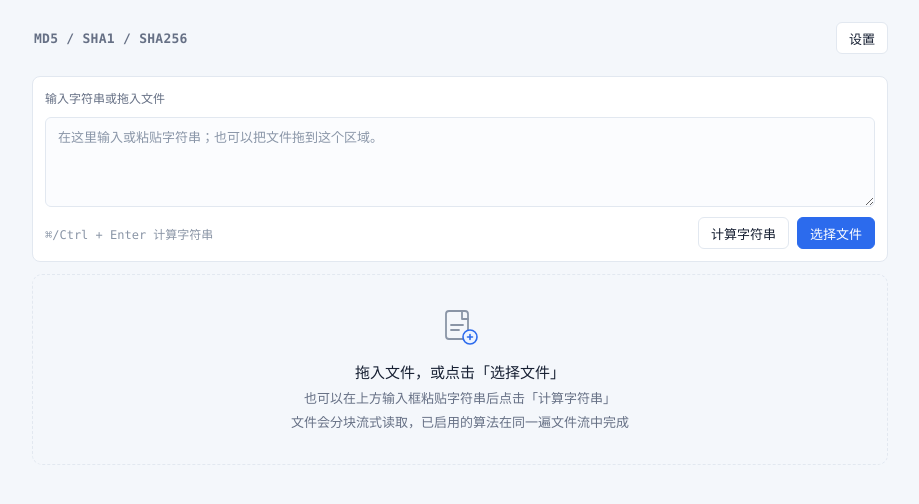
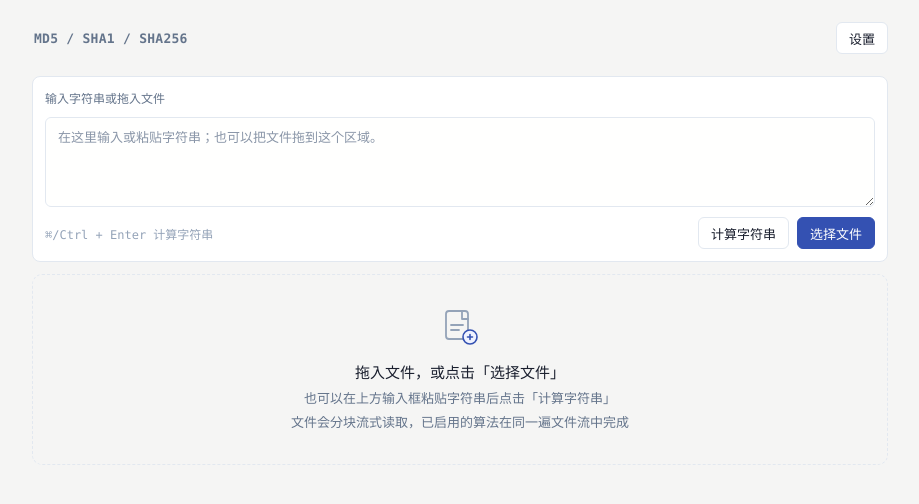
Before and after one commit to cuitz/my-hash-tool, a Vue app: page / in a window 1280 px wide. Shown: the top 504 px of the page, without its empty margins (180-1099 px from the left). Built offline with nearby package versions, Linux system fonts and the light colour scheme.

Commit message:
refactor: switch to indigo color scheme (scheme A) with warm white background

```diff
--- a/src/main.css
+++ b/src/main.css
@@ -1,30 +1,30 @@
 :root {
-  color: #172033;
-  background: #f4f7fb;
+  color: #1a1f2e;
+  background: #f5f5f4;
   font-family:
     "Avenir Next", "PingFang SC", "Hiragino Sans GB", "Microsoft YaHei", system-ui,
     sans-serif;
   font-synthesis: none;
   text-rendering: optimizeLegibility;
-  --bg: #f4f7fb;
+  --bg: #f5f5f4;
   --panel: #ffffff;
   --panel-solid: #ffffff;
-  --panel-soft: #f7f9fc;
-  --text: #172033;
-  --muted: #667085;
-  --subtle: #8a95a6;
+  --panel-soft: #f7f7f6;
+  --text: #1a1f2e;
+  --muted: #64748b;
+  --subtle: #94a3b8;
   --border: #e2e8f0;
-  --strong-border: #c8d5e5;
-  --accent: #2c6bed;
-  --accent-strong: #1f55c7;
-  --accent-soft: #edf4ff;
-  --mint: #12a594;
-  --mint-soft: #e7f8f5;
-  --danger: #c3564b;
-  --danger-soft: #fff1ef;
-  --warning: #c8891c;
-  --shadow: 0 6px 20px rgba(23, 32, 51, 0.06);
-  --shadow-soft: 0 2px 8px rgba(23, 32, 51, 0.04);
+  --strong-border: #cbd5e1;
+  --accent: #3451b2;
+  --accent-strong: #2a3f8f;
+  --accent-soft: #eff2ff;
+  --mint: #0f9b8e;
+  --mint-soft: #e6f7f5;
+  --danger: #c0392b;
+  --danger-soft: #fef2f2;
+  --warning: #b45309;
+  --shadow: 0 6px 20px rgba(26, 31, 46, 0.07);
+  --shadow-soft: 0 2px 8px rgba(26, 31, 46, 0.04);
 }
 
 * { box-sizing: border-box; }
@@ -37,7 +37,7 @@ button, input, textarea { font: inherit; }
 button { cursor: pointer; }
 button:disabled { cursor: not-allowed; opacity: 0.58; }
 button:focus-visible, textarea:focus-visible, input:focus-visible {
-  outline: 2px solid rgba(44, 107, 237, 0.4);
+  outline: 2px solid rgba(52, 81, 178, 0.4);
   outline-offset: 2px;
 }
 
@@ -183,7 +183,7 @@ button:focus-visible, textarea:focus-visible, input:focus-visible {
   resize: vertical;
   border: 1px solid var(--border);
   border-radius: 6px;
-  background: #fbfcfe;
+  background: #fffffe;
   color: var(--text);
   font-family: "SF Mono", "Cascadia Code", "Menlo", "Consolas", monospace;
   font-size: 13px;
@@ -351,7 +351,7 @@ button:focus-visible, textarea:focus-visible, input:focus-visible {
 /* ── 任务列表 & 卡片 ── */
 .task-list {
   display: grid;
-  gap: 10px;
+  gap: 6px;
   width: 100%;
   min-width: 0;
   margin-top: 12px;
@@ -365,7 +365,7 @@ button:focus-visible, textarea:focus-visible, input:focus-visible {
   border: 1px solid var(--border);
   border-radius: 8px;
   background: var(--panel);
-  padding: 14px;
+  padding: 10px;
   transition: border-color 0.15s ease, box-shadow 0.15s ease;
 }
 .task-card:hover { box-shadow: var(--shadow-soft); }
@@ -513,8 +513,8 @@ button:focus-visible, textarea:focus-visible, input:focus-visible {
   overflow: hidden;
   border: 1px solid var(--border);
   border-radius: 6px;
-  background: #f8fafd;
-  color: #1a2436;
+  background: var(--panel-soft);
+  color: var(--text);
   font-family: "SF Mono", "Cascadia Code", "Menlo", "Consolas", monospace;
   font-size: 12px;
   line-height: 1.45;
@@ -799,27 +799,27 @@ button:focus-visible, textarea:focus-visible, input:focus-visible {
 /* ── 暗黑模式 ── */
 @media (prefers-color-scheme: dark) {
   :root {
-    color: #eff4ff;
-    background: #111827;
-    --bg: #111827;
-    --panel: #172033;
-    --panel-solid: #172033;
-    --panel-soft: #1d2840;
-    --text: #eff4ff;
-    --muted: #a7b2c3;
-    --subtle: #8693a8;
-    --border: #2d3a52;
-    --strong-border: #40516f;
-    --accent: #70a2ff;
-    --accent-strong: #a7c4ff;
-    --accent-soft: rgba(112, 162, 255, 0.14);
-    --mint: #4fd5c4;
-    --mint-soft: rgba(79, 213, 196, 0.14);
-    --danger: #f08f84;
-    --danger-soft: rgba(240, 143, 132, 0.12);
-    --warning: #f5bd5f;
-    --shadow: 0 6px 20px rgba(0, 0, 0, 0.3);
-    --shadow-soft: 0 2px 8px rgba(0, 0, 0, 0.22);
+    color: #f1f5f9;
+    background: #0f1117;
+    --bg: #0f1117;
+    --panel: #1a1f2e;
+    --panel-solid: #1a1f2e;
+    --panel-soft: #222840;
+    --text: #f1f5f9;
+    --muted: #94a3b8;
+    --subtle: #64748b;
+    --border: #2d3555;
+    --strong-border: #3d4a6e;
+    --accent: #6b8cff;
+    --accent-strong: #93aaff;
+    --accent-soft: rgba(107, 140, 255, 0.15);
+    --mint: #2dd4bf;
+    --mint-soft: rgba(45, 212, 191, 0.15);
+    --danger: #f87171;
+    --danger-soft: rgba(248, 113, 113, 0.12);
+    --warning: #fbbf24;
+    --shadow: 0 6px 20px rgba(0, 0, 0, 0.4);
+    --shadow-soft: 0 2px 8px rgba(0, 0, 0, 0.28);
   }
 
   body { background: var(--bg); }
@@ -827,29 +827,29 @@ button:focus-visible, textarea:focus-visible, input:focus-visible {
 
   .input-zone textarea,
   .hash-value,
-  .number-field input { background: var(--bg); color: #eff4ff; }
+  .number-field input { background: var(--bg); color: var(--text); }
 
-  .case-toggle { background: #1b2639; }
-  .segmented { background: #1b2639; }
-  .segmented__option:hover:not(.is-selected) { background: #243248; }
-  .segmented__option.is-selected { color: #0b1220; }
+  .case-toggle { background: var(--panel-soft); }
+  .segmented { background: var(--panel-soft); }
+  .segmented__option:hover:not(.is-selected) { background: var(--panel); }
+  .segmented__option.is-selected { color: #0f1117; }
 
   .input-zone textarea:focus,
-  .number-field input:focus { border-color: #50678b; background: #141d2d; }
+  .number-field input:focus { border-color: var(--accent); background: var(--panel); }
 
   .hash-value.is-interactive:hover { background: var(--accent-soft); }
 
-  .progress-track { background: #26344c; }
+  .progress-track { background: var(--panel-soft); }
 
-  .batch-bar__track { background: #202b40; }
-  .batch-bar__fill { background: linear-gradient(90deg, #6e94df, #58b9ad); }
+  .batch-bar__track { background: var(--panel-soft); }
+  .batch-bar__fill { background: linear-gradient(90deg, var(--accent), var(--mint)); }
 
   .task-card.is-error { background: var(--danger-soft); }
 
-  .drop-overlay { background: rgba(112, 162, 255, 0.12); }
+  .drop-overlay { background: rgba(107, 140, 255, 0.1); }
   .drop-overlay__panel { background: var(--panel-solid); }
 
-  .primary-button { color: #0b1220; }
+  .primary-button { color: #0f1117; }
 
   .settings-drawer { background: var(--panel-solid); border-left-color: var(--border); }
   .drawer-header { background: var(--panel-solid); }
```
